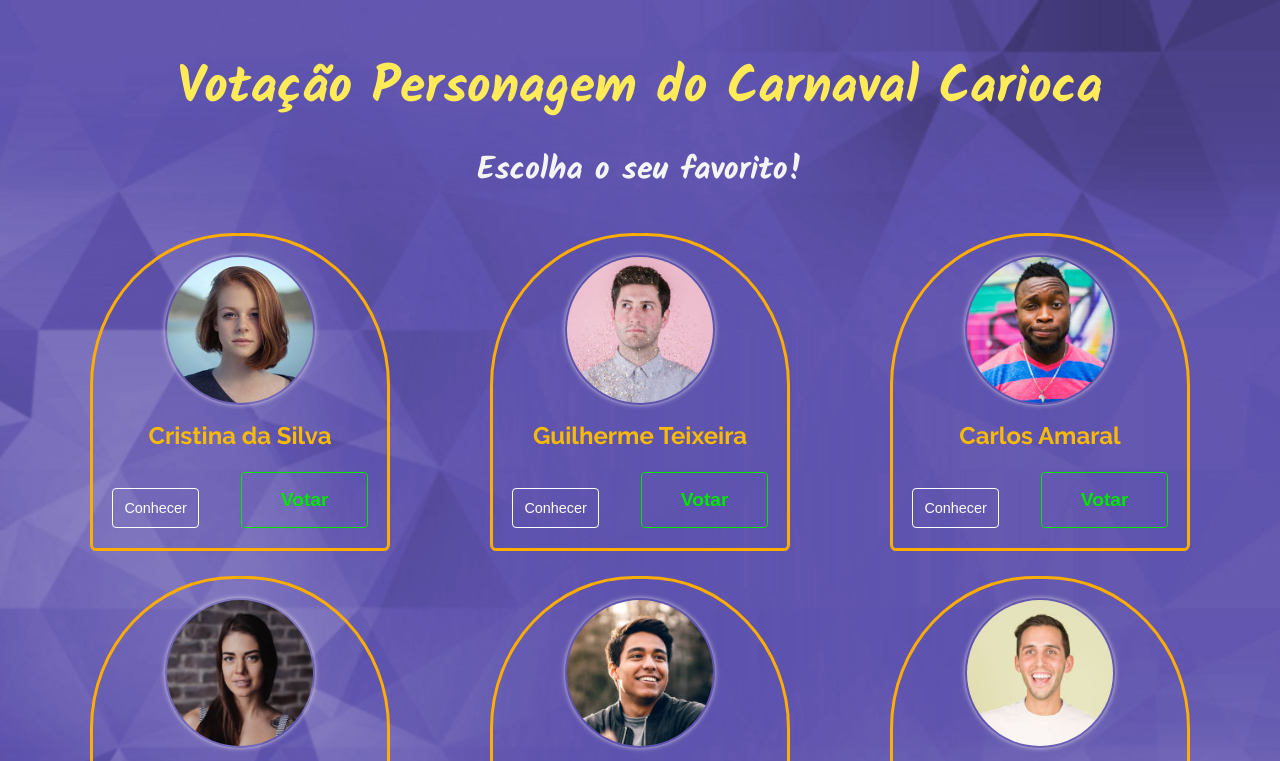
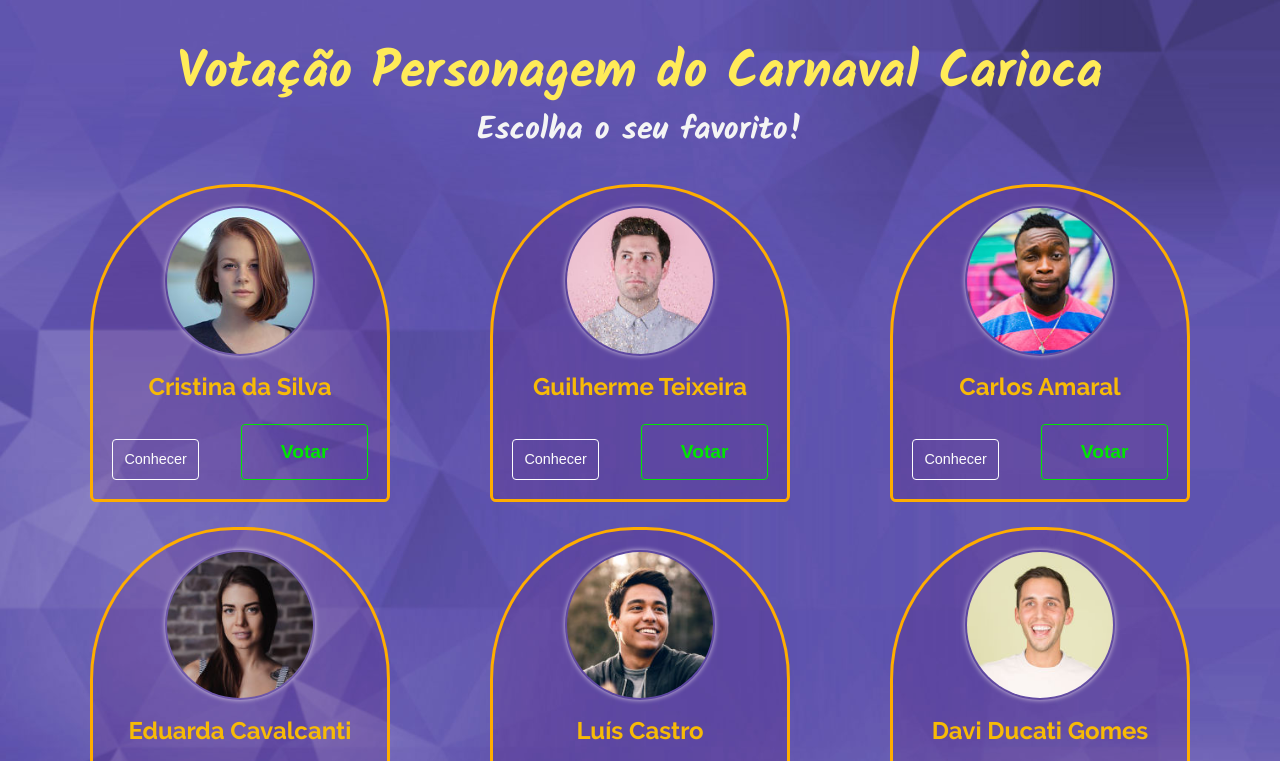
Before and after one commit to alexgmello/tv-globo-ux-ps, a plain HTML site: page index.html in a window 1280 px wide. Shown: the top 761 px of the page. Drawn offline with Linux system fonts and the light colour scheme.

Commit message:
minor color changes

```diff
--- a/css/main.css
+++ b/css/main.css
@@ -35,20 +35,6 @@ button+>.vote {
     -webkit-flex-direction: column;
     -ms-flex-direction: column;
     flex-direction: column;
-}
-
-.main-title, .second-title {font-family: 'Kalam', sans-serif;}
-
-.main-title {
-    font-size: 3.2rem;
-    margin: 3rem 1.5rem 1rem 1.5rem;
-    color: #ffeb58;
-}
-
-.second-title {
-    font-size: 2rem;
-    margin-bottom: 1.5rem;
-    color: #f4f4f4;
 }
 
 /* Modal (background) */
@@ -134,8 +120,23 @@ button+>.vote {
     margin-left: 1rem;
 }
 
+/* End Modal */
 
+.main-title, .second-title {font-family: 'Kalam', sans-serif;}
 
+.main-title {
+    font-size: 3.2rem;
+    margin: 3rem 1.5rem 1rem 1.5rem;
+    color: #ffeb58;
+    line-height: 3.2rem;
+}
+
+.second-title {
+    font-size: 2rem;
+    margin-bottom: 1.5rem;
+    color: #f4f4f4;
+    line-height: 2rem;
+}
 
 #voting-section {
     display: inline-block;
@@ -163,6 +164,7 @@ button+>.vote {
     margin: .8rem 0.8rem;
     border-radius: 48% 48% 2% 2%;
     border: 3px solid #ffad00;
+    background-color: rgba(91, 5, 88, 0.15);
     cursor: default;
     transition: all 400ms ease;
 }
```
